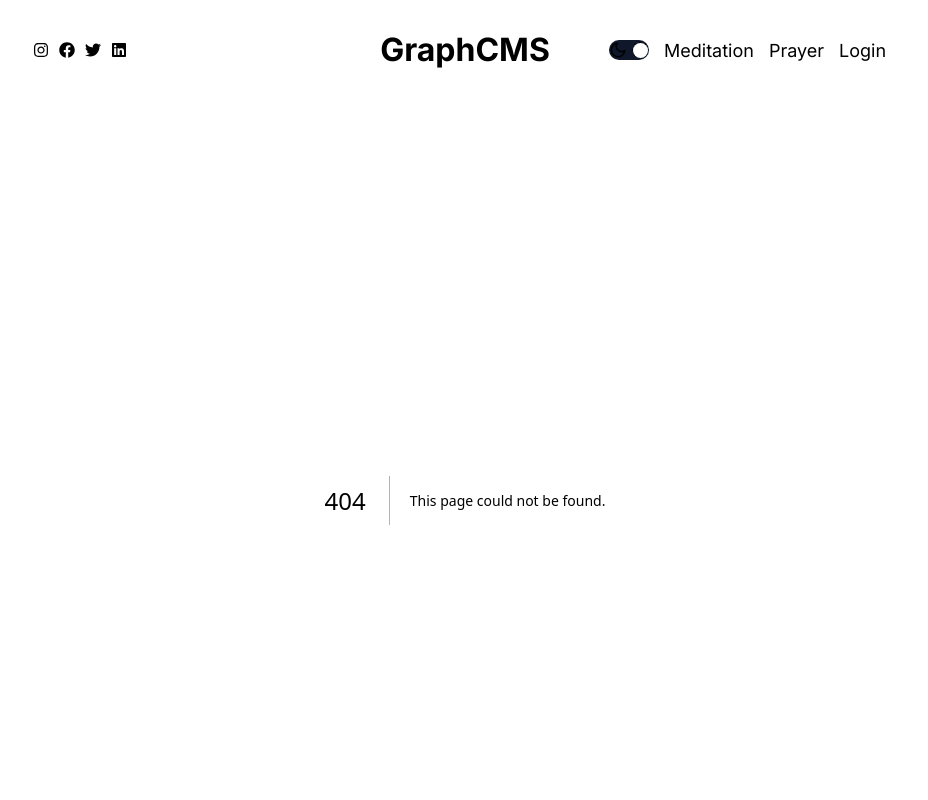
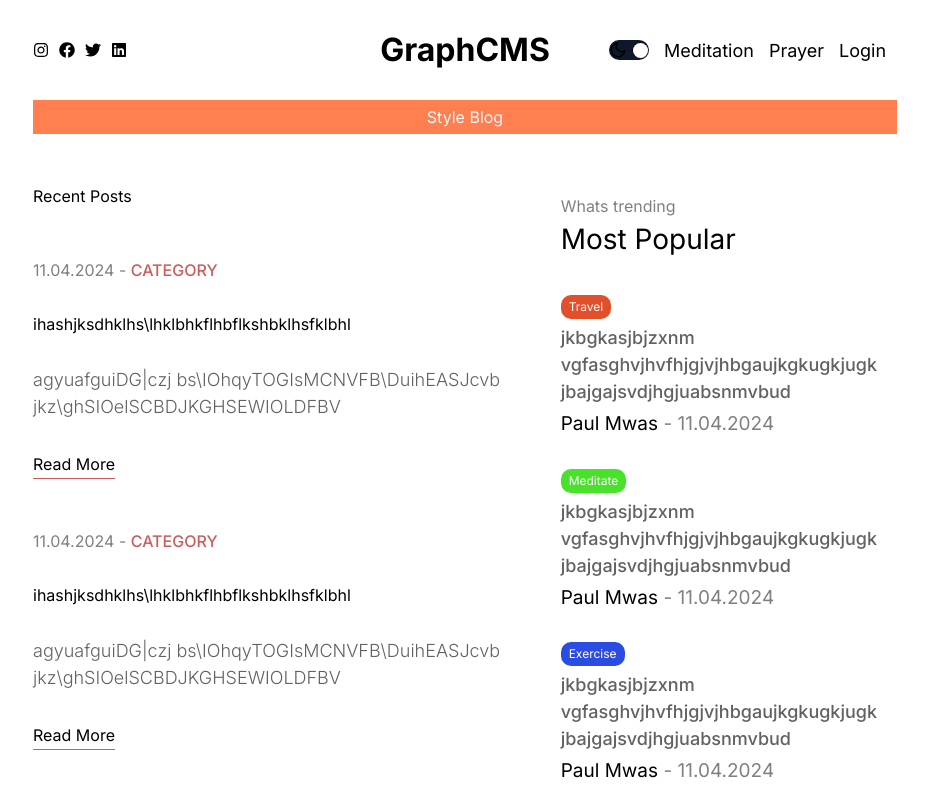
Before and after one commit to DavisKiprotich/Blog_Website, a Next.js app: page /blog in a window 1280 px wide. Before the commit this address had no page. Shown: the top 800 px of the page, without its empty margins (175-1103 px from the left). Built offline with nearby package versions, Linux system fonts and the light colour scheme.

Commit message:
working on new posts

```diff
--- a/components/Footer.jsx
+++ b/components/Footer.jsx
@@ -8,7 +8,7 @@
     <div className={styles.container}>
       <div className={styles.info}>
         <div className={styles.logo}>
-          <Image src="/wings.png" alt="blog" width={50} height={50} />
+          <Image src="/wings.jpg" alt="blog" width={50} height={50} />
           <h1 className={styles.logoText}>blog</h1>
         </div>
         <p className={styles.desc}>
--- /dev/null
+++ b/components/styles/blogPage.module.css
@@ -0,0 +1,11 @@
+.title{
+    background-color: coral;
+    color: aliceblue;
+    padding: 5px 10px;
+    text-align: center;
+}
+
+.content{
+    display: flex;
+    gap: 50px;
+}
--- /dev/null
+++ b/src/app/blog/page.jsx
@@ -0,0 +1,17 @@
+import { CardList } from '../../../components'
+import Menu from '../../../components/Menu'
+import styles from '../../../components/styles/blogPage.module.css'
+
+const BlogPage = () => {
+  return (
+    <div className={styles.container}>
+        <h1 className={styles.title}>Style Blog</h1>
+        <div className={styles.content}>
+            <CardList />
+            <Menu />
+        </div>
+    </div>
+  )
+}
+
+export default BlogPage
```
